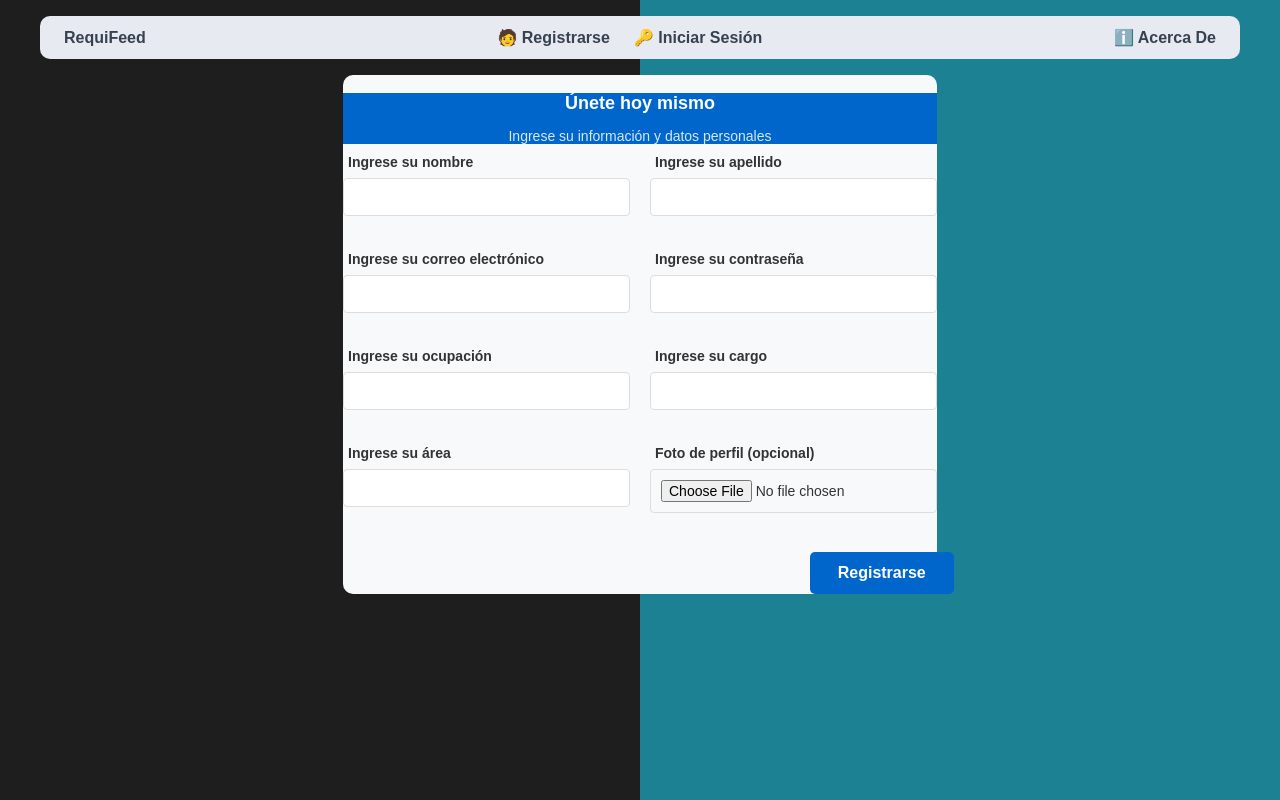
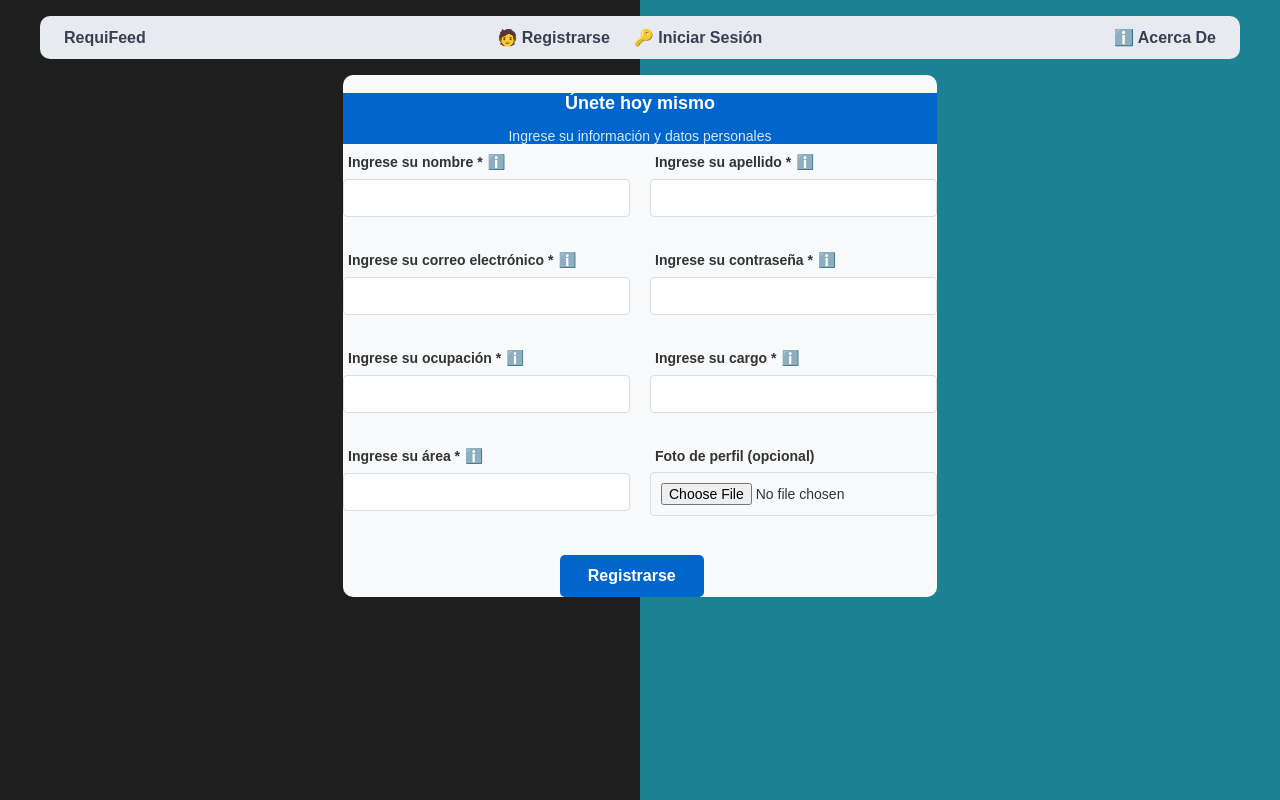
Before and after one commit to DavidIntriago/RequiFeed, a React (Create React App) app in the folder requi-feed_frontend/: page /Registrar_Usuario in a window 1280 px wide. Built offline with nearby package versions, Linux system fonts and the light colour scheme; no server answers.

Commit message:
add informative messages in Frontend

```diff
--- a/requi-feed_frontend/src/Autenticacion/Login/Login.jsx
+++ b/requi-feed_frontend/src/Autenticacion/Login/Login.jsx
@@ -64,7 +64,6 @@ const [errorMessage, setErrorMessage] = useState("");
         <div className="nav-left">RequiFeed</div>
         <div className="nav-center">
           <Link to="/Registrar_Usuario">🧑 Registrarse</Link>
-          <Link to="/Principal">Principal</Link>
           <Link to="/Login">🔑 Iniciar Sesión</Link>
         </div>
         <div className="nav-right">ℹ️ Acerca De</div>
--- a/requi-feed_frontend/src/Autenticacion/Registrar_Usuario/Estilo/StyleRegistrar.css
+++ b/requi-feed_frontend/src/Autenticacion/Registrar_Usuario/Estilo/StyleRegistrar.css
@@ -144,7 +144,7 @@
   font-size: 16px;
   font-weight: bold;
   cursor: pointer;
-  transform: translateX(160px);
+  transform: translateX(-90px);
   margin-top: 4px;
 }
 
--- a/requi-feed_frontend/src/Autenticacion/Registrar_Usuario/Registrar.jsx
+++ b/requi-feed_frontend/src/Autenticacion/Registrar_Usuario/Registrar.jsx
@@ -85,7 +85,10 @@ const Registro = () => {
 
         <form className="signup-form" onSubmit={handleRegister}>
           <div className="form-group">
-            <label>Ingrese su nombre</label>
+            <label>Ingrese su nombre *
+              <span className="info-tooltip" title="Ingresar sus dos nombres">ℹ️</span>
+            </label>
+
             <input
               type="text"
               value={nombre}
@@ -95,7 +98,9 @@ const Registro = () => {
           </div>
 
           <div className="form-group">
-            <label>Ingrese su apellido</label>
+            <label>Ingrese su apellido *
+              <span className="info-tooltip" title="Ingresar sus dos apellidos">ℹ️</span>
+            </label>
             <input
               type="text"
               value={apellido}
@@ -105,7 +110,9 @@ const Registro = () => {
           </div>
 
           <div className="form-group">
-            <label>Ingrese su correo electrónico</label>
+            <label>Ingrese su correo electrónico *
+              <span className="info-tooltip" title="Ingresar un correo válido, como ejemplo@dominio.com">ℹ️</span>
+            </label>
             <input
               type="email"
               value={email}
@@ -115,7 +122,9 @@ const Registro = () => {
           </div>
 
           <div className="form-group">
-            <label>Ingrese su contraseña</label>
+            <label>Ingrese su contraseña *
+              <span className="info-tooltip" title="Ingresar una contraseña que contenga caracteres especiales">ℹ️</span>
+            </label>
             <input
               type="password"
               value={contrasenia}
@@ -127,7 +136,9 @@ const Registro = () => {
           </div>
 
           <div className="form-group">
-            <label>Ingrese su ocupación</label>
+            <label>Ingrese su ocupación *
+               <span className="info-tooltip" title="Ingresar actividad profesional o laboral que realiza">ℹ️</span>
+            </label>
             <input
               type="text"
               value={ocupacion}
@@ -137,7 +148,9 @@ const Registro = () => {
           </div>
 
           <div className="form-group">
-            <label>Ingrese su cargo</label>
+            <label>Ingrese su cargo *
+              <span className="info-tooltip" title="Ingresar puesto específico que ocupa dentro de la institución académica">ℹ️</span>
+            </label>
             <input
               type="text"
               value={cargo}
@@ -147,7 +160,9 @@ const Registro = () => {
           </div>
 
           <div className="form-group">
-            <label>Ingrese su área</label>
+            <label>Ingrese su área *
+              <span className="info-tooltip" title="Ingresar campo del conocimiento o disciplina en la que trabaja o se especializa">ℹ️</span>
+            </label>
             <input
               type="text"
               value={area}
```
